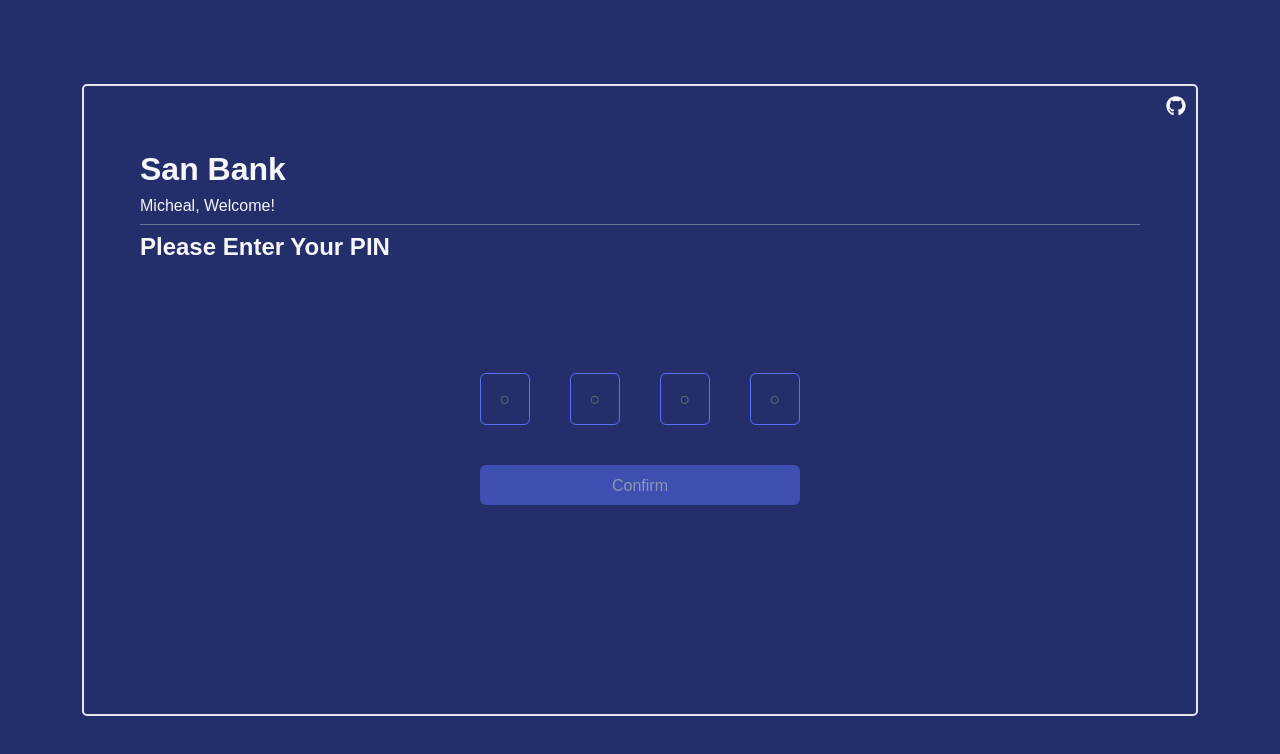
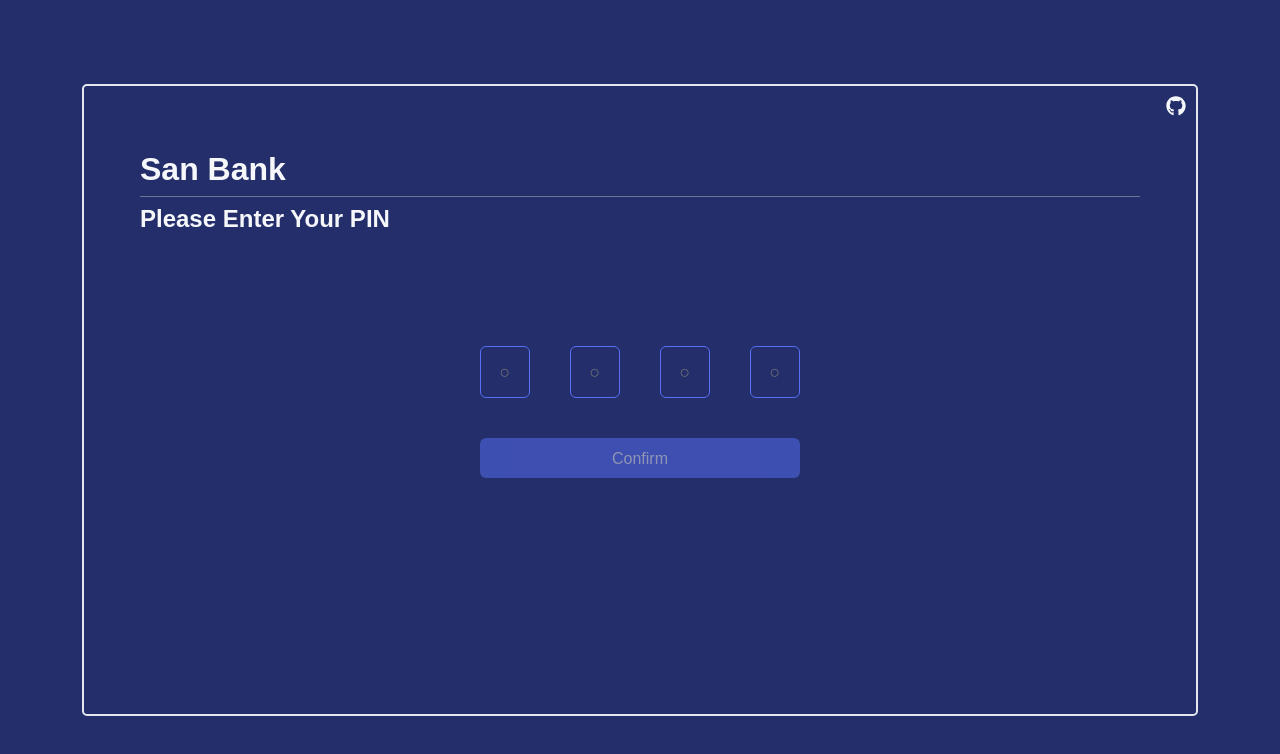
Before and after one commit to S-Nuttapong/Atm, a React (Vite) app: page / in a window 1280 px wide. Shown: the top 754 px of the page. Built offline with nearby package versions, Linux system fonts and the light colour scheme.

Commit message:
chore: remove debug user name

```diff
--- a/src/app/AtmAppLayout.tsx
+++ b/src/app/AtmAppLayout.tsx
@@ -38,7 +38,7 @@ export const AtmAppLayout: ComponentWithChildren<AtmAppLayoutProps> = props => {
   const { showExitButton = true, children, title, spacing = 28 } = props
   const user = useUserInformation()
   const { exit } = useAtmNavigation()
-  const userName = capitalize(user?.firstName ?? 'Micheal')
+  const userName = capitalize(user?.firstName ?? '')
   return (
     <Flex
       position="relative"
```
